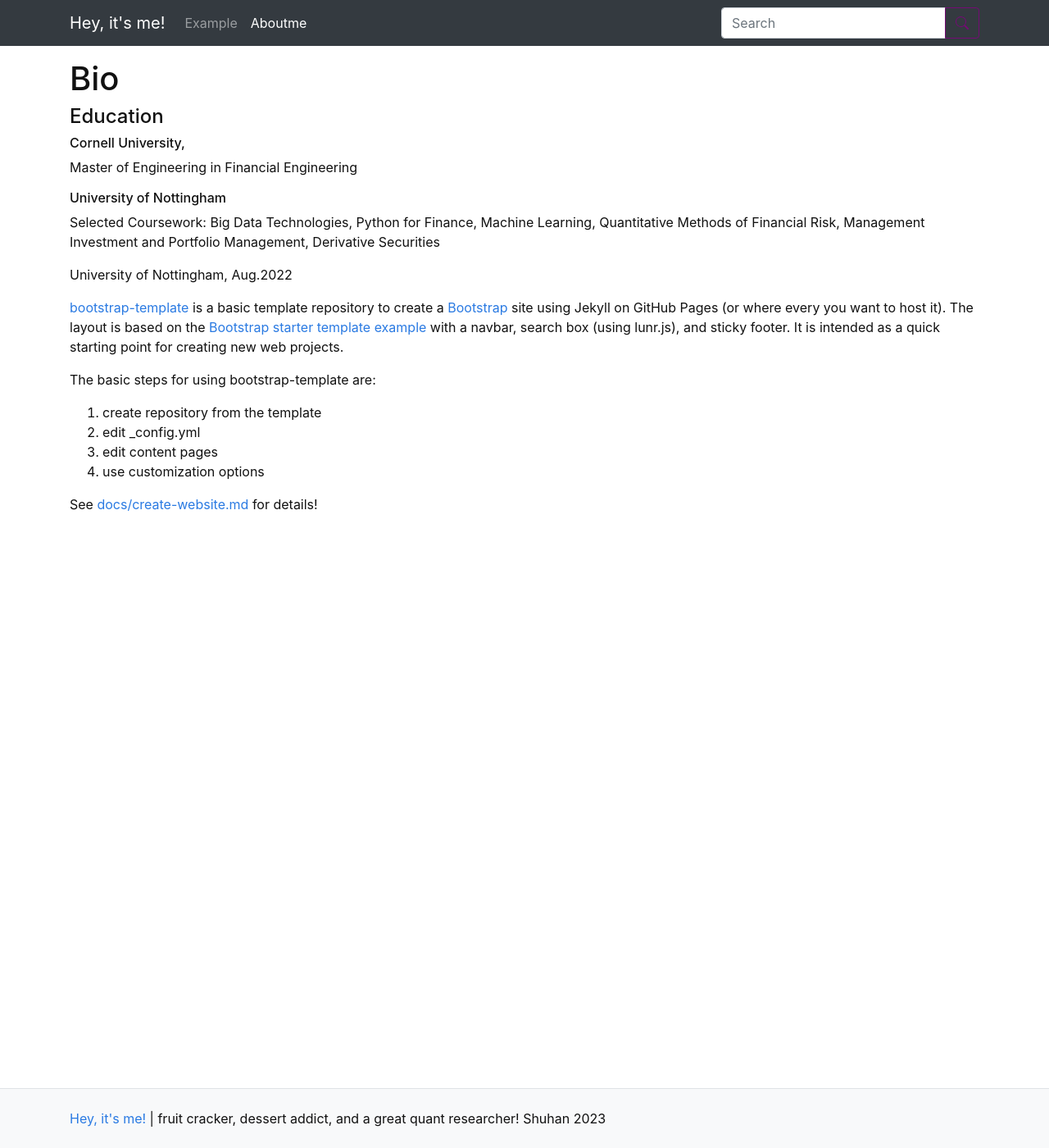
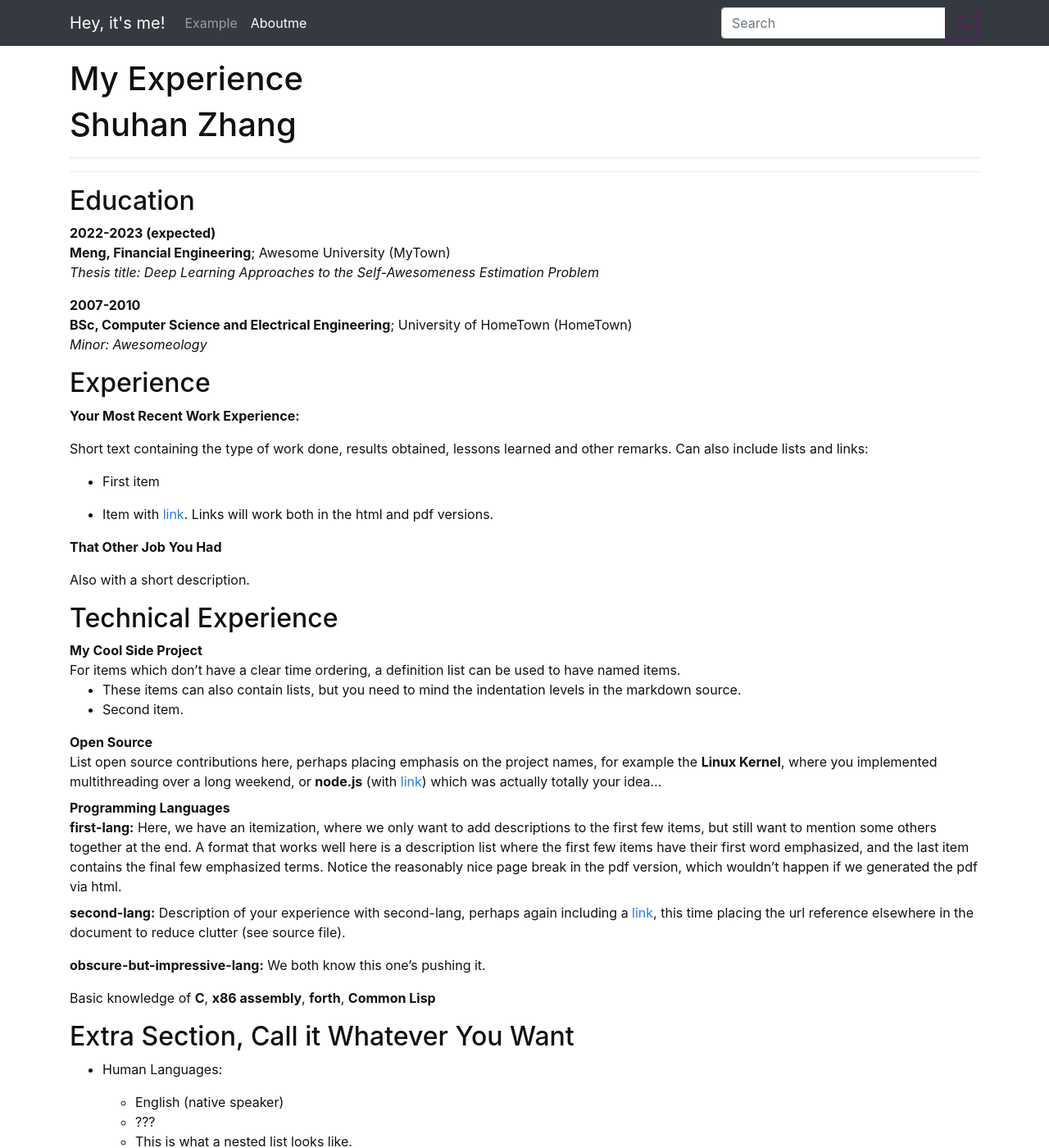
Before and after one commit to Ashley10086/Z.github.io, a Jekyll site: the page built from pages/about.md, in a window 1280 px wide and 1400 px high. Shown: the whole window at 82% size. Built offline with Jekyll 4.4.1, drawn with Linux system fonts in a browser that asks for light colours; some of the changed text lies outside the part shown.

Commit message:
Update about.md

```diff
--- a/pages/about.md
+++ b/pages/about.md
@@ -1,30 +1,96 @@
 ---
-title: Bio
+title: My Experience
 nav: Aboutme
 nav_order: 2
 ---
 
-#### Education
-###### Cornell University,
-Master of Engineering in Financial Engineering
-###### University of Nottingham
+Shuhan Zhang
+============
 
-Selected Coursework:
-Big Data Technologies, Python for Finance, Machine Learning, Quantitative Methods of Financial Risk, Management Investment and Portfolio Management, Derivative Securities
+-------------------     ----------------------------
+-------------------     ----------------------------
 
+Education
+---------
 
-University of Nottingham,                        Aug.2022
+2022-2023 (expected)
+:   **Meng, Financial Engineering**; Awesome University (MyTown)
 
+    *Thesis title: Deep Learning Approaches to the Self-Awesomeness
+     Estimation Problem*
 
-[bootstrap-template](https://github.com/thecdil/bootstrap-template) is a basic template repository to create a [Bootstrap](https://getbootstrap.com/) site using Jekyll on GitHub Pages (or where every you want to host it).
-The layout is based on the [Bootstrap starter template example](https://getbootstrap.com/docs/4.5/examples/) with a navbar, search box (using lunr.js), and sticky footer.
-It is intended as a quick starting point for creating new web projects.
+2007-2010
+:   **BSc, Computer Science and Electrical Engineering**; University of
+    HomeTown (HomeTown)
 
-The basic steps for using bootstrap-template are:
+    *Minor: Awesomeology*
 
-1. create repository from the template
-2. edit _config.yml
-3. edit content pages
-4. use customization options
+Experience
+----------
 
-See [docs/create-website.md](https://github.com/thecdil/bootstrap-template/blob/main/docs/create-website.md) for details!
+**Your Most Recent Work Experience:**
+
+Short text containing the type of work done, results obtained,
+lessons learned and other remarks. Can also include lists and
+links:
+
+* First item
+
+* Item with [link](http://www.example.com). Links will work both in
+  the html and pdf versions.
+
+**That Other Job You Had**
+
+Also with a short description.
+
+Technical Experience
+--------------------
+
+My Cool Side Project
+:   For items which don't have a clear time ordering, a definition
+    list can be used to have named items.
+
+    * These items can also contain lists, but you need to mind the
+      indentation levels in the markdown source.
+    * Second item.
+
+Open Source
+:   List open source contributions here, perhaps placing emphasis on
+    the project names, for example the **Linux Kernel**, where you
+    implemented multithreading over a long weekend, or **node.js**
+    (with [link](http://nodejs.org)) which was actually totally
+    your idea...
+
+Programming Languages
+:   **first-lang:** Here, we have an itemization, where we only want
+    to add descriptions to the first few items, but still want to
+    mention some others together at the end. A format that works well
+    here is a description list where the first few items have their
+    first word emphasized, and the last item contains the final few
+    emphasized terms. Notice the reasonably nice page break in the pdf
+    version, which wouldn't happen if we generated the pdf via html.
+
+:   **second-lang:** Description of your experience with second-lang,
+    perhaps again including a [link] [ref], this time placing the url
+    reference elsewhere in the document to reduce clutter (see source
+    file).
+
+:   **obscure-but-impressive-lang:** We both know this one's pushing
+    it.
+
+:   Basic knowledge of **C**, **x86 assembly**, **forth**, **Common Lisp**
+
+[ref]: https://github.com/githubuser/superlongprojectname
+
+Extra Section, Call it Whatever You Want
+----------------------------------------
+
+* Human Languages:
+
+     * English (native speaker)
+     * ???
+     * This is what a nested list looks like.
+
+* Random tidbit
+
+* Other sort of impressive-sounding thing you did
```
